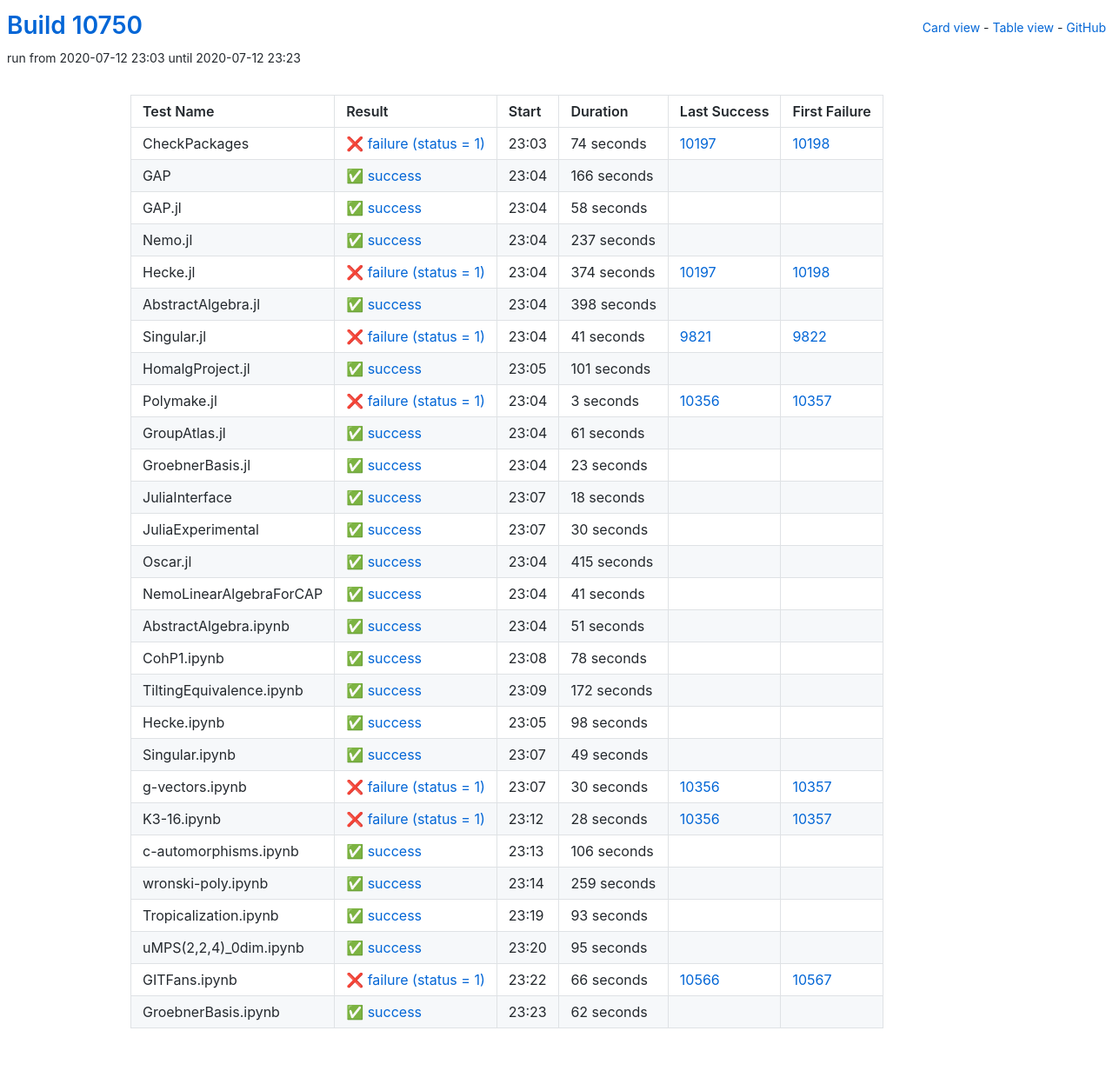
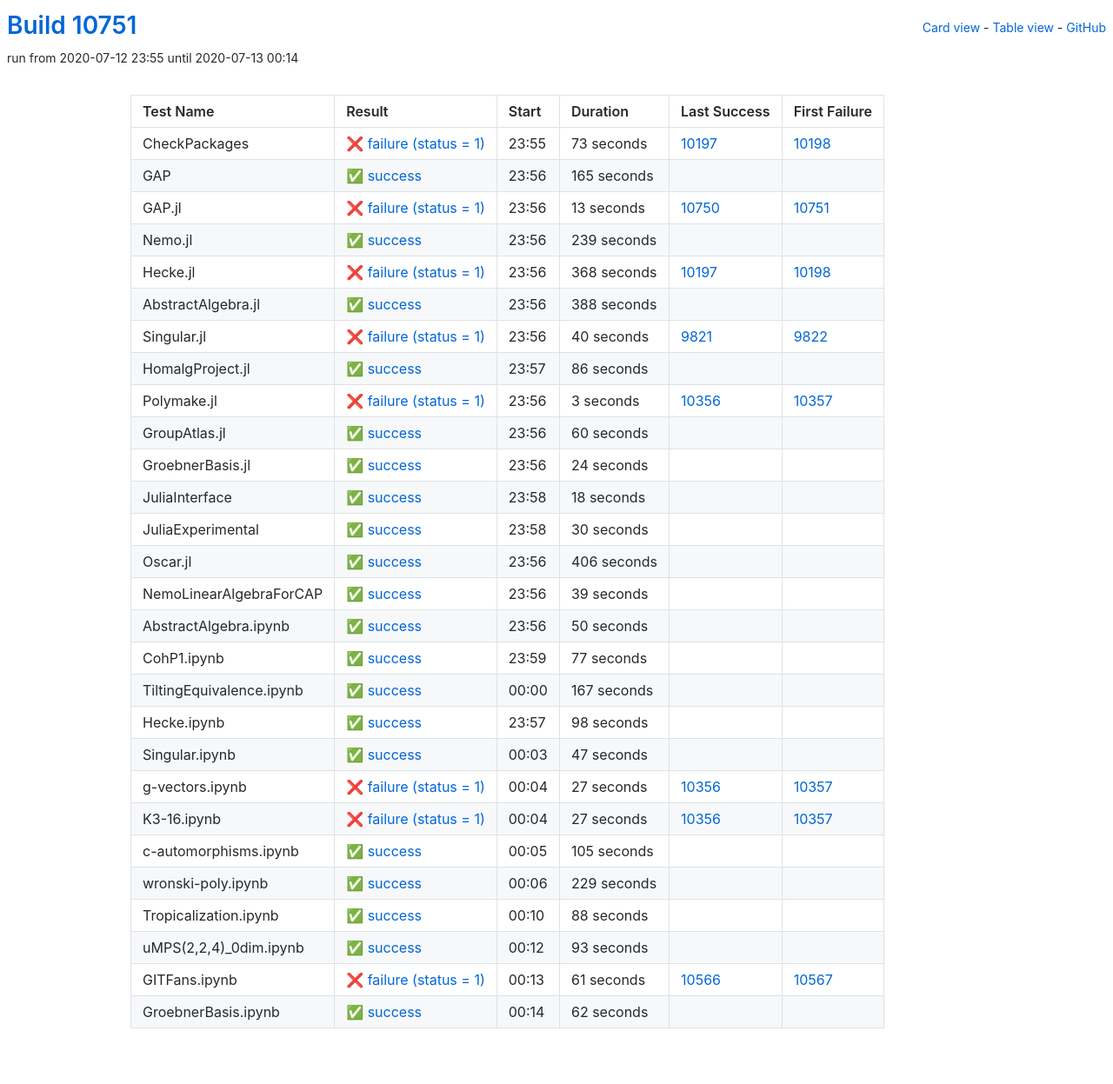
Before and after one commit to oscar-system/oscar-ci-status, a Jekyll site: the page built from table.html, in a window 1280 px wide. Shown: the whole page at 87% size. Built offline with Jekyll 4.4.1, drawn with Linux system fonts in a browser that asks for light colours.

Commit message:
Build #10751

```diff
--- a/_data/ci.yml
+++ b/_data/ci.yml
@@ -1,6 +1,6 @@
 ---
-build: 10750
-build_url: https://oscarci.mathematik.uni-kl.de/job/oscar/10750/
+build: 10751
+build_url: https://oscarci.mathematik.uni-kl.de/job/oscar/10751/
 job: oscar
 organization: oscar-system
 repo: oscar-ci-status
@@ -8,104 +8,104 @@
 tests:
 - name: CheckPackages
   id: checkpackages
-  log: https://oscarci.mathematik.uni-kl.de/job/oscar/10750/artifact/logs/build-10750/CheckPackages.log
-  start: 2020-07-12 23:03
+  log: https://oscarci.mathematik.uni-kl.de/job/oscar/10751/artifact/logs/build-10751/CheckPackages.log
+  start: 2020-07-12 23:55
   success: false
   exitcode: 1
   status: failure
-  duration: 74
+  duration: 73
   last_success: 10197
   last_success_url: https://oscarci.mathematik.uni-kl.de/job/oscar/10197/
   first_failure: 10198
   first_failure_url: https://oscarci.mathematik.uni-kl.de/job/oscar/10198/
 - name: GAP
   id: gap
-  log: https://oscarci.mathematik.uni-kl.de/job/oscar/10750/artifact/logs/build-10750/GAP.log
-  start: 2020-07-12 23:04
+  log: https://oscarci.mathematik.uni-kl.de/job/oscar/10751/artifact/logs/build-10751/GAP.log
+  start: 2020-07-12 23:56
   success: true
   exitcode: 0
   status: success
-  duration: 166
+  duration: 165
   last_success: false
   last_success_url:
   first_failure: false
   first_failure_url:
 - name: GAP.jl
   id: gap-jl
-  log: https://oscarci.mathematik.uni-kl.de/job/oscar/10750/artifact/logs/build-10750/GAP.jl.log
-  start: 2020-07-12 23:04
+  log: https://oscarci.mathematik.uni-kl.de/job/oscar/10751/artifact/logs/build-10751/GAP.jl.log
+  start: 2020-07-12 23:56
+  success: false
+  exitcode: 1
+  status: failure
+  duration: 13
+  last_success: 10750
+  last_success_url: https://oscarci.mathematik.uni-kl.de/job/oscar/10750/
+  first_failure: 10751
+  first_failure_url: https://oscarci.mathematik.uni-kl.de/job/oscar/10751/
+- name: Nemo.jl
+  id: nemo-jl
+  log: https://oscarci.mathematik.uni-kl.de/job/oscar/10751/artifact/logs/build-10751/Nemo.jl.log
+  start: 2020-07-12 23:56
   success: true
   exitcode: 0
   status: success
-  duration: 58
-  last_success: false
-  last_success_url:
-  first_failure: false
-  first_failure_url:
-- name: Nemo.jl
-  id: nemo-jl
-  log: https://oscarci.mathematik.uni-kl.de/job/oscar/10750/artifact/logs/build-10750/Nemo.jl.log
-  start: 2020-07-12 23:04
-  success: true
-  exitcode: 0
-  status: success
-  duration: 237
+  duration: 239
   last_success: false
   last_success_url:
   first_failure: false
   first_failure_url:
 - name: Hecke.jl
   id: hecke-jl
-  log: https://oscarci.mathematik.uni-kl.de/job/oscar/10750/artifact/logs/build-10750/Hecke.jl.log
-  start: 2020-07-12 23:04
+  log: https://oscarci.mathematik.uni-kl.de/job/oscar/10751/artifact/logs/build-10751/Hecke.jl.log
+  start: 2020-07-12 23:56
   success: false
   exitcode: 1
   status: failure
-  duration: 374
+  duration: 368
   last_success: 10197
   last_success_url: https://oscarci.mathematik.uni-kl.de/job/oscar/10197/
   first_failure: 10198
   first_failure_url: https://oscarci.mathematik.uni-kl.de/job/oscar/10198/
 - name: AbstractAlgebra.jl
   id: abstractalgebra-jl
-  log: https://oscarci.mathematik.uni-kl.de/job/oscar/10750/artifact/logs/build-10750/AbstractAlgebra.jl.log
-  start: 2020-07-12 23:04
+  log: https://oscarci.mathematik.uni-kl.de/job/oscar/10751/artifact/logs/build-10751/AbstractAlgebra.jl.log
+  start: 2020-07-12 23:56
   success: true
   exitcode: 0
   status: success
-  duration: 398
+  duration: 388
   last_success: false
   last_success_url:
   first_failure: false
   first_failure_url:
 - name: Singular.jl
   id: singular-jl
-  log: https://oscarci.mathematik.uni-kl.de/job/oscar/10750/artifact/logs/build-10750/Singular.jl.log
-  start: 2020-07-12 23:04
+  log: https://oscarci.mathematik.uni-kl.de/job/oscar/10751/artifact/logs/build-10751/Singular.jl.log
+  start: 2020-07-12 23:56
   success: false
   exitcode: 1
   status: failure
-  duration: 41
+  duration: 40
   last_success: 9821
   last_success_url: https://oscarci.mathematik.uni-kl.de/job/oscar/9821/
   first_failure: 9822
   first_failure_url: https://oscarci.mathematik.uni-kl.de/job/oscar/9822/
 - name: HomalgProject.jl
   id: homalgproject-jl
-  log: https://oscarci.mathematik.uni-kl.de/job/oscar/10750/artifact/logs/build-10750/HomalgProject.jl.log
-  start: 2020-07-12 23:05
+  log: https://oscarci.mathematik.uni-kl.de/job/oscar/10751/artifact/logs/build-10751/HomalgProject.jl.log
+  start: 2020-07-12 23:57
   success: true
   exitcode: 0
   status: success
-  duration: 101
+  duration: 86
   last_success: false
   last_success_url:
   first_failure: false
   first_failure_url:
 - name: Polymake.jl
   id: polymake-jl
-  log: https://oscarci.mathematik.uni-kl.de/job/oscar/10750/artifact/logs/build-10750/Polymake.jl.log
-  start: 2020-07-12 23:04
+  log: https://oscarci.mathematik.uni-kl.de/job/oscar/10751/artifact/logs/build-10751/Polymake.jl.log
+  start: 2020-07-12 23:56
   success: false
   exitcode: 1
   status: failure
@@ -116,32 +116,32 @@
   first_failure_url: https://oscarci.mathematik.uni-kl.de/job/oscar/10357/
 - name: GroupAtlas.jl
   id: groupatlas-jl
-  log: https://oscarci.mathematik.uni-kl.de/job/oscar/10750/artifact/logs/build-10750/GroupAtlas.jl.log
-  start: 2020-07-12 23:04
+  log: https://oscarci.mathematik.uni-kl.de/job/oscar/10751/artifact/logs/build-10751/GroupAtlas.jl.log
+  start: 2020-07-12 23:56
   success: true
   exitcode: 0
   status: success
-  duration: 61
+  duration: 60
   last_success: false
   last_success_url:
   first_failure: false
   first_failure_url:
 - name: GroebnerBasis.jl
   id: groebnerbasis-jl
-  log: https://oscarci.mathematik.uni-kl.de/job/oscar/10750/artifact/logs/build-10750/GroebnerBasis.jl.log
-  start: 2020-07-12 23:04
+  log: https://oscarci.mathematik.uni-kl.de/job/oscar/10751/artifact/logs/build-10751/GroebnerBasis.jl.log
+  start: 2020-07-12 23:56
   success: true
   exitcode: 0
   status: success
-  duration: 23
+  duration: 24
   last_success: false
   last_success_url:
   first_failure: false
   first_failure_url:
 - name: JuliaInterface
   id: juliainterface
-  log: https://oscarci.mathematik.uni-kl.de/job/oscar/10750/artifact/logs/build-10750/JuliaInterface.log
-  start: 2020-07-12 23:07
+  log: https://oscarci.mathematik.uni-kl.de/job/oscar/10751/artifact/logs/build-10751/JuliaInterface.log
+  start: 2020-07-12 23:58
   success: true
   exitcode: 0
   status: success
@@ -152,8 +152,8 @@
   first_failure_url:
 - name: JuliaExperimental
   id: juliaexperimental
-  log: https://oscarci.mathematik.uni-kl.de/job/oscar/10750/artifact/logs/build-10750/JuliaExperimental.log
-  start: 2020-07-12 23:07
+  log: https://oscarci.mathematik.uni-kl.de/job/oscar/10751/artifact/logs/build-10751/JuliaExperimental.log
+  start: 2020-07-12 23:58
   success: true
   exitcode: 0
   status: success
@@ -164,68 +164,68 @@
   first_failure_url:
 - name: Oscar.jl
   id: oscar-jl
-  log: https://oscarci.mathematik.uni-kl.de/job/oscar/10750/artifact/logs/build-10750/Oscar.jl.log
-  start: 2020-07-12 23:04
+  log: https://oscarci.mathematik.uni-kl.de/job/oscar/10751/artifact/logs/build-10751/Oscar.jl.log
+  start: 2020-07-12 23:56
   success: true
   exitcode: 0
   status: success
-  duration: 415
+  duration: 406
   last_success: false
   last_success_url:
   first_failure: false
   first_failure_url:
 - name: NemoLinearAlgebraForCAP
   id: nemolinearalgebraforcap
-  log: https://oscarci.mathematik.uni-kl.de/job/oscar/10750/artifact/logs/build-10750/NemoLinearAlgebraForCAP.log
-  start: 2020-07-12 23:04
+  log: https://oscarci.mathematik.uni-kl.de/job/oscar/10751/artifact/logs/build-10751/NemoLinearAlgebraForCAP.log
+  start: 2020-07-12 23:56
   success: true
   exitcode: 0
   status: success
-  duration: 41
+  duration: 39
   last_success: false
   last_success_url:
   first_failure: false
   first_failure_url:
 - name: AbstractAlgebra.ipynb
   id: abstractalgebra-ipynb
-  log: https://oscarci.mathematik.uni-kl.de/job/oscar/10750/artifact/logs/build-10750/AbstractAlgebra.ipynb.log
-  start: 2020-07-12 23:04
+  log: https://oscarci.mathematik.uni-kl.de/job/oscar/10751/artifact/logs/build-10751/AbstractAlgebra.ipynb.log
+  start: 2020-07-12 23:56
   success: true
   exitcode: 0
   status: success
-  duration: 51
+  duration: 50
   last_success: false
   last_success_url:
   first_failure: false
   first_failure_url:
 - name: CohP1.ipynb
   id: cohp1-ipynb
-  log: https://oscarci.mathematik.uni-kl.de/job/oscar/10750/artifact/logs/build-10750/CohP1.ipynb.log
-  start: 2020-07-12 23:08
+  log: https://oscarci.mathematik.uni-kl.de/job/oscar/10751/artifact/logs/build-10751/CohP1.ipynb.log
+  start: 2020-07-12 23:59
   success: true
   exitcode: 0
   status: success
-  duration: 78
+  duration: 77
   last_success: false
   last_success_url:
   first_failure: false
   first_failure_url:
 - name: TiltingEquivalence.ipynb
   id: tiltingequivalence-ipynb
-  log: https://oscarci.mathematik.uni-kl.de/job/oscar/10750/artifact/logs/build-10750/TiltingEquivalence.ipynb.log
-  start: 2020-07-12 23:09
+  log: https://oscarci.mathematik.uni-kl.de/job/oscar/10751/artifact/logs/build-10751/TiltingEquivalence.ipynb.log
+  start: 2020-07-13 00:00
   success: true
   exitcode: 0
   status: success
-  duration: 172
+  duration: 167
   last_success: false
   last_success_url:
   first_failure: false
   first_failure_url:
 - name: Hecke.ipynb
   id: hecke-ipynb
-  log: https://oscarci.mathematik.uni-kl.de/job/oscar/10750/artifact/logs/build-10750/Hecke.ipynb.log
-  start: 2020-07-12 23:05
+  log: https://oscarci.mathematik.uni-kl.de/job/oscar/10751/artifact/logs/build-10751/Hecke.ipynb.log
+  start: 2020-07-12 23:57
   success: true
   exitcode: 0
   status: success
@@ -236,68 +236,80 @@
   first_failure_url:
 - name: Singular.ipynb
   id: singular-ipynb
-  log: https://oscarci.mathematik.uni-kl.de/job/oscar/10750/artifact/logs/build-10750/Singular.ipynb.log
-  start: 2020-07-12 23:07
+  log: https://oscarci.mathematik.uni-kl.de/job/oscar/10751/artifact/logs/build-10751/Singular.ipynb.log
+  start: 2020-07-13 00:03
   success: true
   exitcode: 0
   status: success
-  duration: 49
+  duration: 47
   last_success: false
   last_success_url:
   first_failure: false
   first_failure_url:
 - name: g-vectors.ipynb
   id: g-vectors-ipynb
-  log: https://oscarci.mathematik.uni-kl.de/job/oscar/10750/artifact/logs/build-10750/g-vectors.ipynb.log
-  start: 2020-07-12 23:07
+  log: https://oscarci.mathematik.uni-kl.de/job/oscar/10751/artifact/logs/build-10751/g-vectors.ipynb.log
+  start: 2020-07-13 00:04
   success: false
   exitcode: 1
   status: failure
-  duration: 30
+  duration: 27
   last_success: 10356
   last_success_url: https://oscarci.mathematik.uni-kl.de/job/oscar/10356/
   first_failure: 10357
   first_failure_url: https://oscarci.mathematik.uni-kl.de/job/oscar/10357/
 - name: K3-16.ipynb
   id: k3-16-ipynb
-  log: https://oscarci.mathematik.uni-kl.de/job/oscar/10750/artifact/logs/build-10750/K3-16.ipynb.log
-  start: 2020-07-12 23:12
+  log: https://oscarci.mathematik.uni-kl.de/job/oscar/10751/artifact/logs/build-10751/K3-16.ipynb.log
+  start: 2020-07-13 00:04
   success: false
   exitcode: 1
   status: failure
-  duration: 28
+  duration: 27
   last_success: 10356
   last_success_url: https://oscarci.mathematik.uni-kl.de/job/oscar/10356/
   first_failure: 10357
   first_failure_url: https://oscarci.mathematik.uni-kl.de/job/oscar/10357/
 - name: c-automorphisms.ipynb
   id: c-automorphisms-ipynb
-  log: https://oscarci.mathematik.uni-kl.de/job/oscar/10750/artifact/logs/build-10750/c-automorphisms.ipynb.log
-  start: 2020-07-12 23:13
+  log: https://oscarci.mathematik.uni-kl.de/job/oscar/10751/artifact/logs/build-10751/c-automorphisms.ipynb.log
+  start: 2020-07-13 00:05
   success: true
   exitcode: 0
   status: success
-  duration: 106
+  duration: 105
   last_success: false
   last_success_url:
   first_failure: false
   first_failure_url:
 - name: wronski-poly.ipynb
   id: wronski-poly-ipynb
-  log: https://oscarci.mathematik.uni-kl.de/job/oscar/10750/artifact/logs/build-10750/wronski-poly.ipynb.log
-  start: 2020-07-12 23:14
+  log: https://oscarci.mathematik.uni-kl.de/job/oscar/10751/artifact/logs/build-10751/wronski-poly.ipynb.log
+  start: 2020-07-13 00:06
   success: true
   exitcode: 0
   status: success
-  duration: 259
+  duration: 229
   last_success: false
   last_success_url:
   first_failure: false
   first_failure_url:
 - name: Tropicalization.ipynb
   id: tropicalization-ipynb
-  log: https://oscarci.mathematik.uni-kl.de/job/oscar/10750/artifact/logs/build-10750/Tropicalization.ipynb.log
-  start: 2020-07-12 23:19
+  log: https://oscarci.mathematik.uni-kl.de/job/oscar/10751/artifact/logs/build-10751/Tropicalization.ipynb.log
+  start: 2020-07-13 00:10
+  success: true
+  exitcode: 0
+  status: success
+  duration: 88
+  last_success: false
+  last_success_url:
+  first_failure: false
+  first_failure_url:
+- name: uMPS(2,2,4)_0dim.ipynb
+  id: umps-2-2-4-0dim-ipynb
+  log: https://oscarci.mathematik.uni-kl.de/job/oscar/10751/artifact/logs/build-10751/uMPS-2-2-4-_0dim.ipynb.log
+  start: 2020-07-13 00:12
   success: true
   exitcode: 0
   status: success
@@ -306,34 +318,22 @@
   last_success_url:
   first_failure: false
   first_failure_url:
-- name: uMPS(2,2,4)_0dim.ipynb
-  id: umps-2-2-4-0dim-ipynb
-  log: https://oscarci.mathematik.uni-kl.de/job/oscar/10750/artifact/logs/build-10750/uMPS-2-2-4-_0dim.ipynb.log
-  start: 2020-07-12 23:20
-  success: true
-  exitcode: 0
-  status: success
-  duration: 95
-  last_success: false
-  last_success_url:
-  first_failure: false
-  first_failure_url:
 - name: GITFans.ipynb
   id: gitfans-ipynb
-  log: https://oscarci.mathematik.uni-kl.de/job/oscar/10750/artifact/logs/build-10750/GITFans.ipynb.log
-  start: 2020-07-12 23:22
+  log: https://oscarci.mathematik.uni-kl.de/job/oscar/10751/artifact/logs/build-10751/GITFans.ipynb.log
+  start: 2020-07-13 00:13
   success: false
   exitcode: 1
   status: failure
-  duration: 66
+  duration: 61
   last_success: 10566
   last_success_url: https://oscarci.mathematik.uni-kl.de/job/oscar/10566/
   first_failure: 10567
   first_failure_url: https://oscarci.mathematik.uni-kl.de/job/oscar/10567/
 - name: GroebnerBasis.ipynb
   id: groebnerbasis-ipynb
-  log: https://oscarci.mathematik.uni-kl.de/job/oscar/10750/artifact/logs/build-10750/GroebnerBasis.ipynb.log
-  start: 2020-07-12 23:23
+  log: https://oscarci.mathematik.uni-kl.de/job/oscar/10751/artifact/logs/build-10751/GroebnerBasis.ipynb.log
+  start: 2020-07-13 00:14
   success: true
   exitcode: 0
   status: success
```
Also changed, not shown: README.md.
